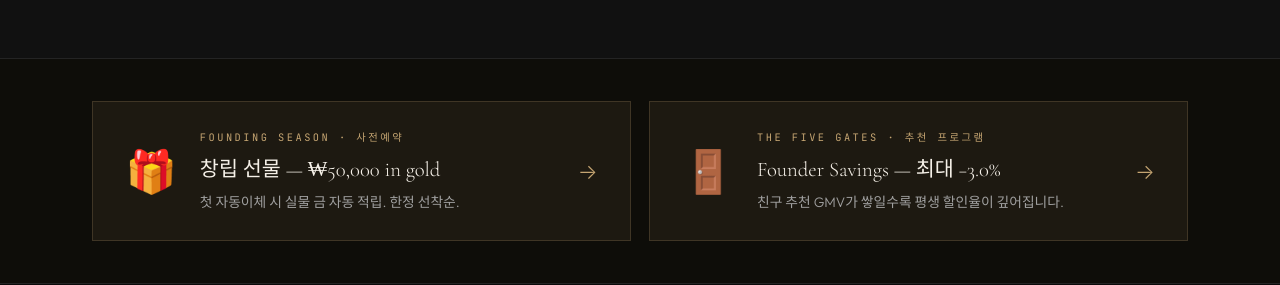
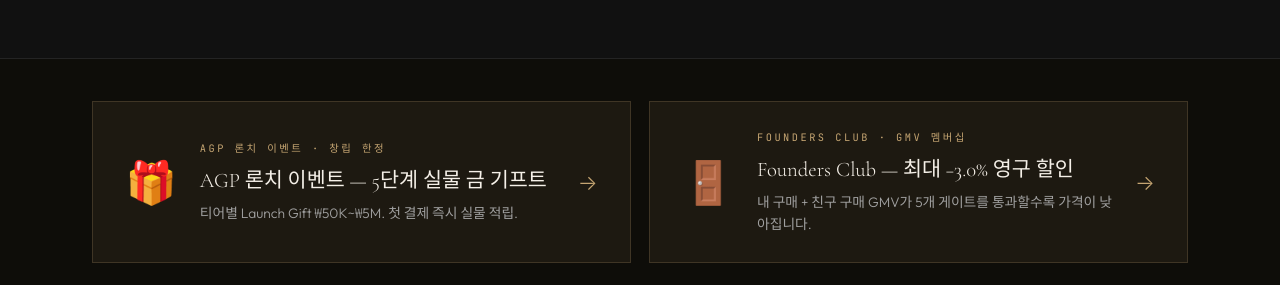
Before and after one commit to Aurum-Korea/aurum-livetest, a React (Vite) app: page / in a window 1280 px wide. Shown: the part 4060-4345 px from the top of the page. Built offline with nearby package versions, Linux system fonts and the light colour scheme; no server answers.

Commit message:
Add files via upload

```diff
--- a/src/pages/HomePage.jsx
+++ b/src/pages/HomePage.jsx
@@ -251,25 +251,25 @@
       {/* ── Campaigns teaser strip ── */}
       <div style={{ padding: isMobile ? '28px 20px' : '36px 80px', background: T.bg2, borderBottom:`1px solid ${T.border}` }}>
         <div style={{ maxWidth:980, margin:'0 auto', display:'grid', gridTemplateColumns: isMobile ? '1fr' : '1fr 1fr', gap:16 }}>
-          <div onClick={() => navigate('campaign-founding')} style={{ background:T.goldGlow, border:`1px solid ${T.goldBorder}`, padding:'24px 28px', cursor:'pointer', display:'flex', alignItems:'center', gap:20, transition:'all 0.25s' }}
+          <div onClick={() => navigate('campaign-agp-launch')} style={{ background:T.goldGlow, border:`1px solid ${T.goldBorder}`, padding:'24px 28px', cursor:'pointer', display:'flex', alignItems:'center', gap:20, transition:'all 0.25s' }}
             onMouseEnter={e=>e.currentTarget.style.borderColor=T.goldBorderStrong}
             onMouseLeave={e=>e.currentTarget.style.borderColor=T.goldBorder}>
             <div style={{ fontSize:36 }}>🎁</div>
             <div>
-              <div style={{ fontFamily:T.mono, fontSize:9, color:T.gold, letterSpacing:'0.24em', textTransform:'uppercase', marginBottom:6 }}>Founding Season · 사전예약</div>
-              <div style={{ fontFamily:T.serifKr, fontSize:18, color:T.text, marginBottom:4 }}>창립 선물 — ₩50,000 in gold</div>
-              <div style={{ fontFamily:T.sans, fontSize:12, color:T.textSub }}>첫 자동이체 시 실물 금 자동 적립. 한정 선착순.</div>
+              <div style={{ fontFamily:T.mono, fontSize:9, color:T.gold, letterSpacing:'0.24em', textTransform:'uppercase', marginBottom:6 }}>AGP 론치 이벤트 · 창립 한정</div>
+              <div style={{ fontFamily:T.serifKr, fontSize:18, color:T.text, marginBottom:4 }}>AGP 론치 이벤트 — 5단계 실물 금 기프트</div>
+              <div style={{ fontFamily:T.sans, fontSize:12, color:T.textSub }}>티어별 Launch Gift ₩50K~₩5M. 첫 결제 즉시 실물 적립.</div>
             </div>
             <span style={{ color:T.gold, marginLeft:'auto', fontSize:18 }}>→</span>
           </div>
-          <div onClick={() => navigate('campaign-referral')} style={{ background:T.goldGlow, border:`1px solid ${T.goldBorder}`, padding:'24px 28px', cursor:'pointer', display:'flex', alignItems:'center', gap:20, transition:'all 0.25s' }}
+          <div onClick={() => navigate('campaign-founders')} style={{ background:T.goldGlow, border:`1px solid ${T.goldBorder}`, padding:'24px 28px', cursor:'pointer', display:'flex', alignItems:'center', gap:20, transition:'all 0.25s' }}
             onMouseEnter={e=>e.currentTarget.style.borderColor=T.goldBorderStrong}
             onMouseLeave={e=>e.currentTarget.style.borderColor=T.goldBorder}>
             <div style={{ fontSize:36 }}>🚪</div>
             <div>
-              <div style={{ fontFamily:T.mono, fontSize:9, color:T.gold, letterSpacing:'0.24em', textTransform:'uppercase', marginBottom:6 }}>The Five Gates · 추천 프로그램</div>
-              <div style={{ fontFamily:T.serifKr, fontSize:18, color:T.text, marginBottom:4 }}>Founder Savings — 최대 −3.0%</div>
-              <div style={{ fontFamily:T.sans, fontSize:12, color:T.textSub }}>친구 추천 GMV가 쌓일수록 평생 할인율이 깊어집니다.</div>
+              <div style={{ fontFamily:T.mono, fontSize:9, color:T.gold, letterSpacing:'0.24em', textTransform:'uppercase', marginBottom:6 }}>Founders Club · GMV 멤버십</div>
+              <div style={{ fontFamily:T.serifKr, fontSize:18, color:T.text, marginBottom:4 }}>Founders Club — 최대 −3.0% 영구 할인</div>
+              <div style={{ fontFamily:T.sans, fontSize:12, color:T.textSub }}>내 구매 + 친구 구매 GMV가 5개 게이트를 통과할수록 가격이 낮아집니다.</div>
             </div>
             <span style={{ color:T.gold, marginLeft:'auto', fontSize:18 }}>→</span>
           </div>
```
